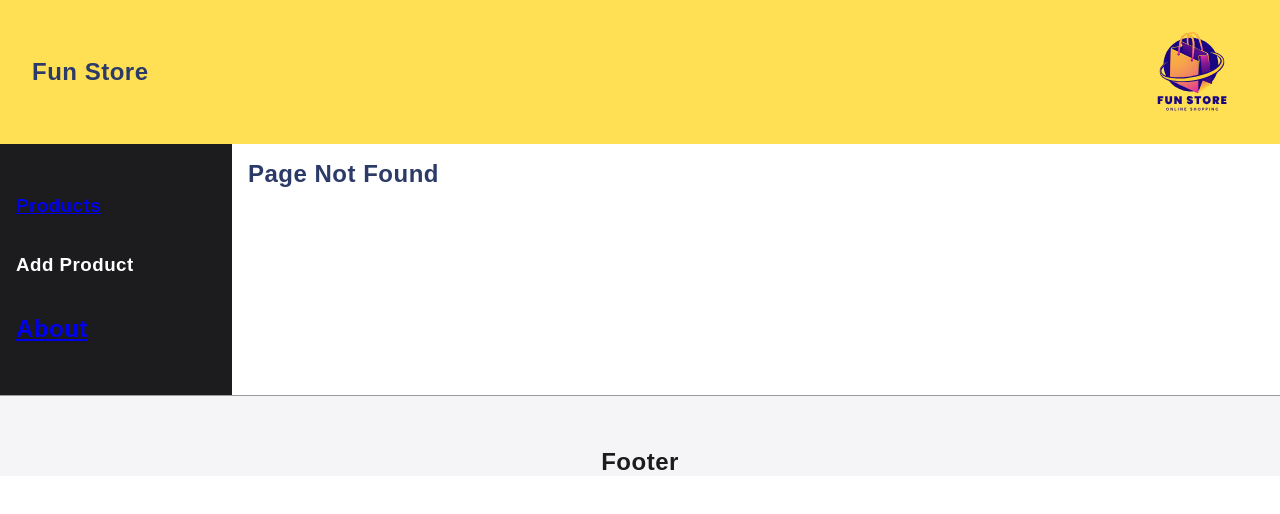
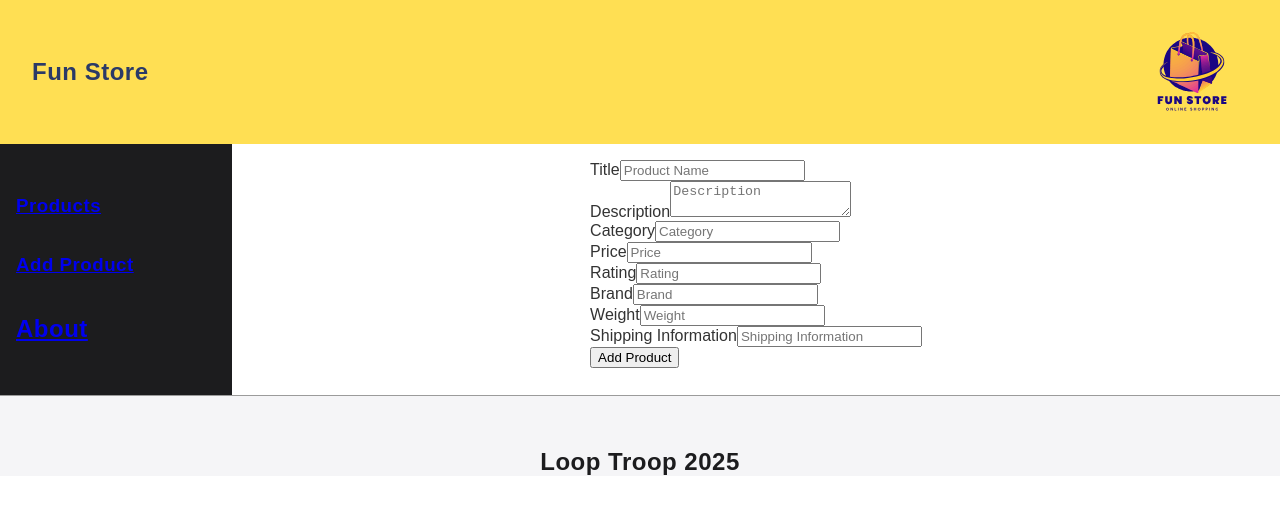
Before and after one commit to bebopmot/React-App, a React (Vite) app in the folder my-first-app/: page /addProduct in a window 1280 px wide. Before the commit this address had no page. Shown: the top 514 px of the page. Built offline with nearby package versions, Linux system fonts and the light colour scheme.

Commit message:
attempt at forms

```diff
--- a/my-first-app/src/App.jsx
+++ b/my-first-app/src/App.jsx
@@ -7,6 +7,7 @@ import NavBar from './components/NavBar'
 import Footer from './components/Footer'
 import SideBar from './components/SideBar'
 import About from './pages/About'
+import AddProduct from './pages/AddProduct'
 import { Route, Routes } from "react-router-dom";
 
 
@@ -27,6 +28,8 @@ function App() {
             <Route path="/about" element={<About />} />
             <Route path="/productdetail/:productId" element={<ProductDetailPage />} />
             <Route path="*" element={<h1>Page Not Found</h1>} />
+
+            <Route path="/addProduct" element={<AddProduct callbackToCreate={AddProduct} />} />
           </Routes>
         </main>
       </div>
--- a/my-first-app/src/components/Footer.jsx
+++ b/my-first-app/src/components/Footer.jsx
@@ -1,6 +1,6 @@
 function Footer(){
     return( <div className = "Footer">
-    <footer>Footer</footer>
+    <footer>Loop Troop 2025</footer>
     </div>
     )}
 
--- a/my-first-app/src/components/ProductList.jsx
+++ b/my-first-app/src/components/ProductList.jsx
@@ -1,45 +1,15 @@
-import products from "../data/products.json";
-import { useState } from "react";
-import ProductCard from "./ProductCard"; // ✅ nécessaire si tu l'utilises
-
-function ProductList() {
-    const [productListDisplay, setProductListDisplay] = useState(products);
-    const [selectedProduct, setSelectedProduct] = useState(null);
-
-    const deleteProduct = (productDeletedId) => {
-        const newList = productListDisplay.filter((product) => {
-            if (product.id !== productDeletedId) {
-                return true;
-            } else {
-                return false;
-            }
-        });
-
-        setProductListDisplay(newList);
-    };
-
-
-
-
+import ProductCard from "./ProductCard";
+function ProductList({ productsArr, callbackToDelete }) {
   return (
     <div>
-            {productListDisplay.map((productObj) => (
+      {productsArr.map((productObj) => (
         <ProductCard
           key={productObj.id}
           productDetails={productObj}
-                    callbackToDelete={deleteProduct}
+          callbackToDelete={callbackToDelete}
         />
       ))}
-
-
-
-
-
     </div>
-
-
-
   );
 }
-
 export default ProductList;
--- a/my-first-app/src/components/SideBar.jsx
+++ b/my-first-app/src/components/SideBar.jsx
@@ -3,7 +3,7 @@ import { Routes, Route, Link, NavLink } from "react-router-dom";
 function SideBar() {
     return (<div className="SideBar">
         <Link to="/" >   <h3>Products</h3></Link>
-        <h3>Add Product</h3>
+        <Link to = "/addProduct"><h3>Add Product</h3></Link>
         <Link to="/about" ><h2>About </h2></Link>
 
     </div>
--- a/my-first-app/src/index.css
+++ b/my-first-app/src/index.css
@@ -169,6 +169,26 @@
    outline: 4px auto var(--accent-color);
  }
 
+
+/* ===================================
+     FORMS
+  =================================== */
+
+ .form{
+  display: flex;
+  justify-content: center;
+  flex-direction: row;
+  align-items: flex-start;
+
+
+ }
+
+
+
+
+
+
+
  /* ===================================
      RESPONSIVE DESIGN
   =================================== */
--- /dev/null
+++ b/my-first-app/src/pages/AddProduct.jsx
@@ -0,0 +1,125 @@
+import React, { useState } from "react";
+import ProductList from "../components/ProductList"; // Assuming ProductList manages product list
+
+function AddProduct({ callbackToCreate }) { // Expect callback to be provided as a prop
+  const [title, setTitle] = useState("");
+  const [description, setDescription] = useState("");
+  const [category, setCategory] = useState("");
+  const [price, setPrice] = useState("");
+  const [rating, setRating] = useState("");
+  const [brand, setBrand] = useState("");
+  const [weight, setWeight] = useState("");
+  const [shippingInformation, setShippingInformation] = useState("");
+
+  const handleSubmit = (e) => {
+    e.preventDefault();
+
+    const newProduct = {
+      id: Date.now(),  // Assigning a temporary unique ID
+      title,
+      description,
+      category,
+      price,
+      rating,
+      brand,
+      weight,
+      shippingInformation,
+    };
+
+    // Ensure callback exists before calling
+    if (typeof callbackToCreate === "function") {
+      callbackToCreate(newProduct);
+    }
+
+    // Reset form fields
+    setTitle("");
+    setDescription("");
+    setCategory("");
+    setPrice("");
+    setRating("");
+    setBrand("");
+    setWeight("");
+    setShippingInformation("");
+  };
+
+  return (
+    <div className="form">
+      <form onSubmit={handleSubmit}>
+        <div>
+          <label>Title</label>
+          <input
+            type="text"
+            value={title}
+            onChange={(e) => setTitle(e.target.value)}
+            placeholder="Product Name"
+          />
+        </div>
+        <div>
+          <label>Description</label>
+          <textarea
+            value={description}
+            onChange={(e) => setDescription(e.target.value)}
+            placeholder="Description"
+          />
+        </div>
+        <div>
+          <label>Category</label>
+          <input
+            type="text"
+            value={category}
+            onChange={(e) => setCategory(e.target.value)}
+            placeholder="Category"
+          />
+        </div>
+        <div>
+          <label>Price</label>
+          <input
+            type="number"
+            value={price}
+            onChange={(e) => setPrice(e.target.value)}
+            placeholder="Price"
+          />
+        </div>
+        <div>
+          <label>Rating</label>
+          <input
+            type="number"
+            value={rating}
+            onChange={(e) => setRating(e.target.value)}
+            placeholder="Rating"
+          />
+        </div>
+        <div>
+          <label>Brand</label>
+          <input
+            type="text"
+            value={brand}
+            onChange={(e) => setBrand(e.target.value)}
+            placeholder="Brand"
+          />
+        </div>
+        <div>
+          <label>Weight</label>
+          <input
+            type="text"
+            value={weight}
+            onChange={(e) => setWeight(e.target.value)}
+            placeholder="Weight"
+          />
+        </div>
+        <div>
+          <label>Shipping Information</label>
+          <input
+            type="text"
+            value={shippingInformation}
+            onChange={(e) => setShippingInformation(e.target.value)}
+            placeholder="Shipping Information"
+          />
+        </div>
+        <button type="submit">Add Product</button>
+      </form>
+    </div>
+  );
+}
+
+export default AddProduct;
--- a/my-first-app/src/pages/Dashboard.jsx
+++ b/my-first-app/src/pages/Dashboard.jsx
@@ -1,15 +1,17 @@
 import { Routes, Route, Link, NavLink } from "react-router-dom";
 import ProductList from "../components/ProductList";
+import AddProduct from "./AddProduct";
 
 function DashBoard() {
     return (
         <div className="side-et-product">
             <SideBar />
             <ProductList />
+            <AddProduct />
         </div>
 
     )
 }
 
 
-export default DashBoard;
+export default DashBoard;s
```
Lines whose indentation alone changed are shown as unchanged.
